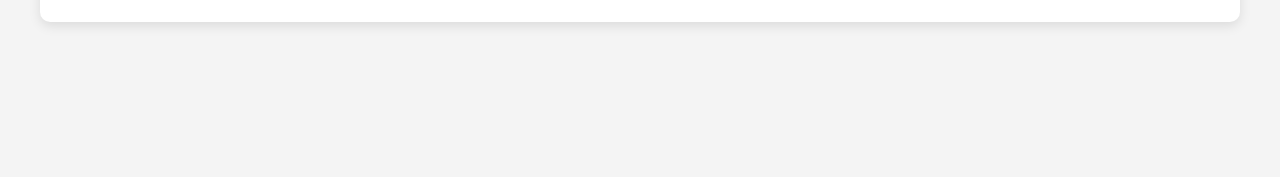
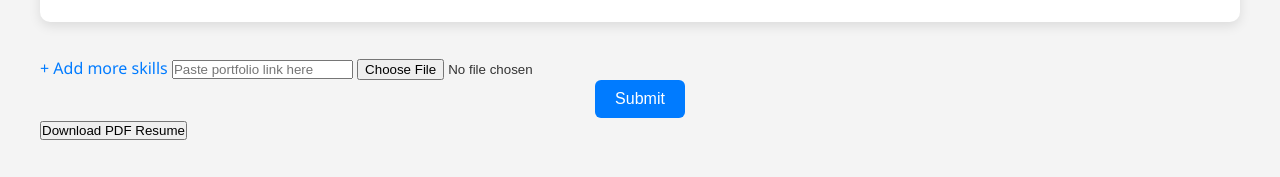
Before and after one commit to tech00exploere/RESUME--BUILDER, a plain HTML site: page index.html in a window 1280 px wide. Shown: the part 1580-1757 px from the top of the page. Before the commit the page ends 1667 px from the top, so only its background shows below. Drawn offline with Linux system fonts and the light colour scheme.

Commit message:
Add files via upload

```diff
--- a/index.html
+++ b/index.html
@@ -8,7 +8,7 @@
 </head>
 <body>
 
-  <h1>Welcome to Resume Builder</h1>
+  <h1>RESUME Builder</h1>
   <p class="intro">This is a simple web application to help you build your resume.</p>
 
   <div class="section">
@@ -52,5 +52,36 @@
     <a href="#">+ Add portfolio link or upload sample</a>
   </div>
 
+  <a href="#" onclick="addSkill()">+ Add more skills</a>
+
+<script>
+  let skillCount = 4;
+  function addSkill() {
+    skillCount++;
+    const newInput = document.createElement("input");
+    newInput.type = "text";
+    newInput.placeholder = "Enter another skill";
+    newInput.id = "skill" + skillCount;
+    document.querySelector(".section:nth-of-type(2)").appendChild(newInput);
+  }
+</script>
+
+<input type="url" placeholder="Paste portfolio link here" />
+<input type="file" />
+
+<div style="text-align: center;">
+  <button type="submit" style="
+    padding: 10px 20px;
+    background-color: #007bff;
+    color: white;
+    border: none;
+    border-radius: 6px;
+    font-size: 1rem;
+    cursor: pointer;
+  ">Submit</button>
+</div>
+<button onclick="submitForm()">Download PDF Resume</button>
+
+<script src="script.js"></script>
 </body>
 </html>
```
